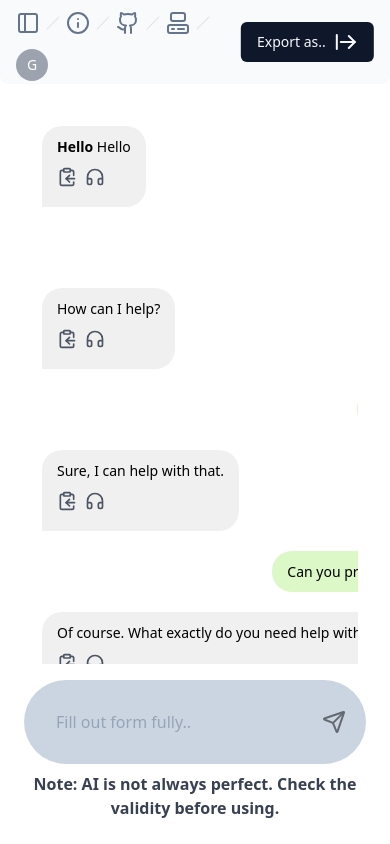
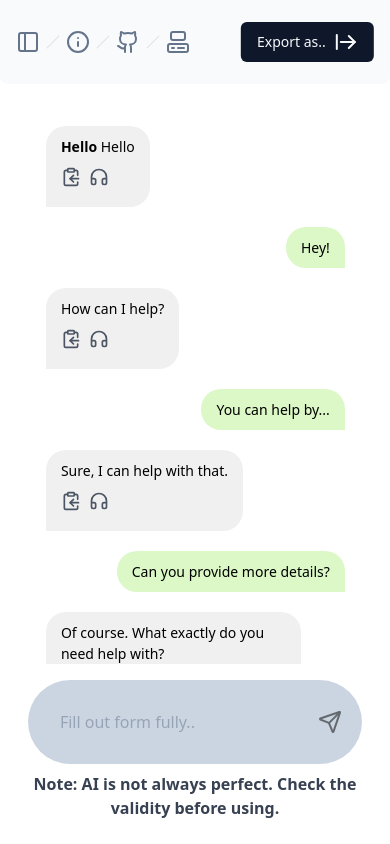
Before and after one commit to zandercoffman/create-a-curriculum, a Next.js app: page / in a window 390 px wide. Built offline with nearby package versions, Linux system fonts and the light colour scheme.

Commit message:
Redone for mobile

```diff
--- a/src/app/page.tsx
+++ b/src/app/page.tsx
@@ -44,12 +44,12 @@ export default function Home() {
       <Header />
 
       {/** Es Tiempo de enviar mensajes (suavemente) */}
-      <div className="w-full h-full flex justify-center">
-        <div className="w-full lg:w-[40vw] max-h-[90vh] relative flex flex-col p-6 gap-2">
+      <div className="w-full h-[90vh] flex justify-center">
+        <div className="w-[98vw] lg:w-[40vw] max-h-[90vh] relative flex flex-col p-6 gap-2">
           <ScrollArea className="w-full mx-auto lg:w-[38vw] flex flex-col gap-1 h-[80%] p-2">
             {messages.length > 0 ? (
               messages.map((message, index) => (
-                <div key={index} className={`w-full flex justify-${index % 2 !== 0 ? "end" : "start"}`}>
+                <div key={index} className={`w-2/3 lg:w-full flex justify-${index % 2 !== 0 ? "end" : "start"}`}>
                   <MessageBubble isUser={index % 2 !== 0} text={message} />
                 </div>
               ))
@@ -61,7 +61,7 @@ export default function Home() {
             <Input placeholder={able ? "Enter Message Here.." : "Fill out form fully.."} className="!bg-transparent !border-0 w-full text-1xl" disabled={!able} />
             <Button className="p-0 !bg-transparent !text-black" disabled={!able}><Send /></Button>
           </div>
-          <h1 className="text-center text-gray-700 font-semibold">Note: AI is not always perfect. Check the validity before using.</h1>
+          <h1 className="text-center text-gray-700 font-semibold text-[1rem]">Note: AI is not always perfect. Check the validity before using.</h1>
         </div>
       </div>
     </main>
--- a/src/components/BreadCrumbHeader.tsx
+++ b/src/components/BreadCrumbHeader.tsx
@@ -120,12 +120,6 @@ export default function BreadCrumbHeader() {
                 <BreadcrumbItem>
                     <ThemeSwitcher/>
                 </BreadcrumbItem>
-                <BreadcrumbSeparator>
-                    <Slashy />
-                </BreadcrumbSeparator>
-                <BreadcrumbItem>
-                    <UserProfile />
-                </BreadcrumbItem>
             </BreadcrumbList>
         </Breadcrumb>
     </>
```
